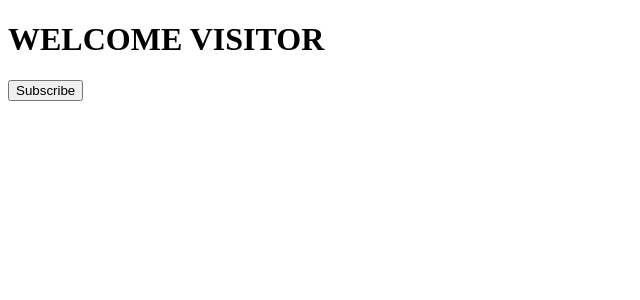
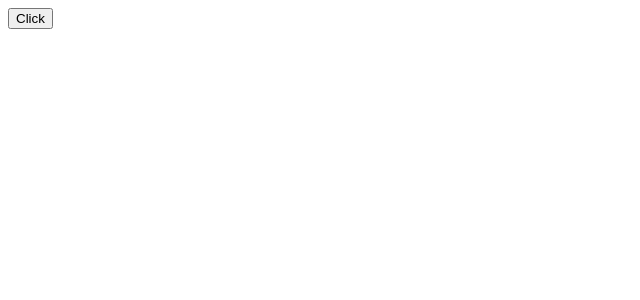
Before and after one commit to adharshrajeeev/React_Restart, a React (Create React App) app: page / in a window 1280 px wide. Shown: the top 300 px of the page, without its empty margins (0-640 px from the left). Built offline with nearby package versions, Linux system fonts and the light colour scheme.

Commit message:
eventhandler added

```diff
--- a/src/App.js
+++ b/src/App.js
@@ -1,6 +1,8 @@
 
 // import Greet2 from "./Components/Greet2";
-import Message from "./Components/Message";
+// import Message from "./Components/Message";
+
+import ClickHandler from "./Components/ClickHandler";
 
 
 function App() {
@@ -14,7 +16,8 @@ function App() {
         <p>THIS IS CHILDREN PROPS</p>
         </Greet2> */}
 
-        <Message/>
+        {/* <Message/> */}
+        <ClickHandler/>
     </div>
   );
 }
--- /dev/null
+++ b/src/Components/ClickHandler.jsx
@@ -0,0 +1,13 @@
+
+function ClickHandler() {
+  const clickHandlers=(event)=>{
+    console.log("Button Clicked",event)
+  }
+  return (
+    <div>
+        <button onClick={clickHandlers}>Click</button>
+    </div>
+  )
+}
+
+export default ClickHandler
```
